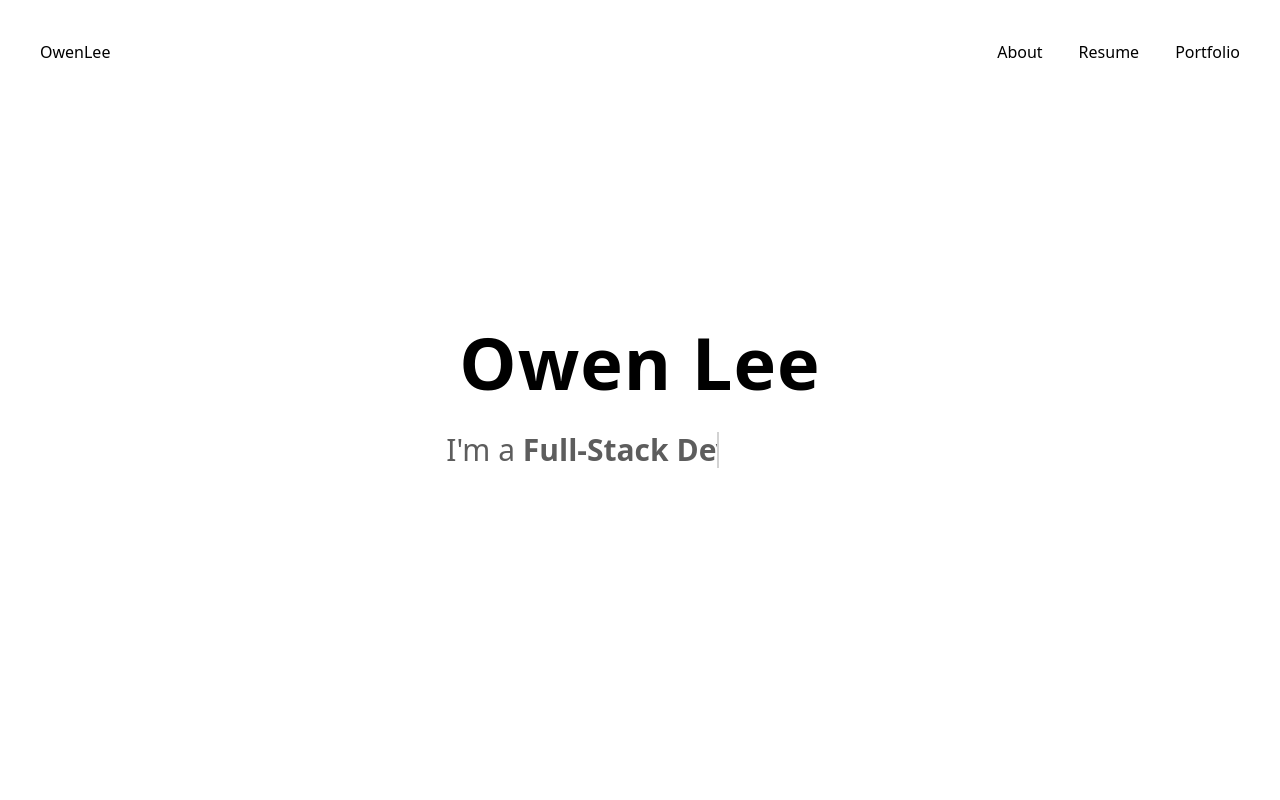
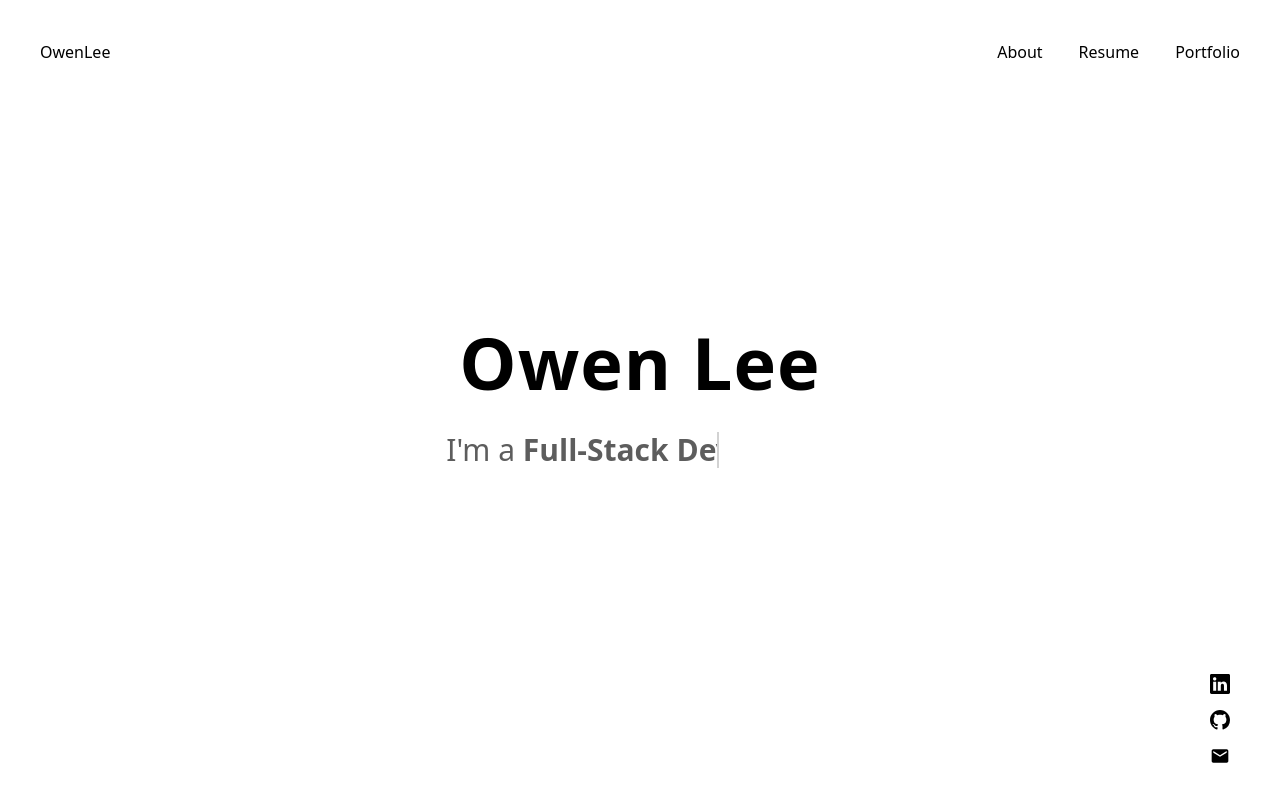
Before and after one commit to OwenLeee/personal-portfolio, a React (Create React App) app: page / in a window 1280 px wide. Built offline with nearby package versions, Linux system fonts and the light colour scheme.

Commit message:
feat: add SocialMediaBar

```diff
--- a/src/App.tsx
+++ b/src/App.tsx
@@ -1,4 +1,5 @@
 import NavBar from "./components/Navbar";
+import SocialMediaBar from "./components/SocialMediaBar";
 import LandingLayout from "./layouts/LandingLayout";
 
 function App() {
@@ -9,6 +10,7 @@ function App() {
         name: "Owen Lee",
         titles: ["Software Developer", "Full-Stack Developer"],
       }}
+      socialMedia={<SocialMediaBar />}
     />
   );
 }
--- /dev/null
+++ b/src/components/SocialMediaBar/index.tsx
@@ -0,0 +1,31 @@
+import { BsLinkedin, BsGithub } from "react-icons/bs";
+import { MdEmail } from "react-icons/md";
+import content from "../../data";
+import { SocialMedia } from "../../data/types";
+
+const socialMediaIconMap: Record<SocialMedia, React.ReactElement> = {
+  Linkedin: <BsLinkedin size={20} />,
+  GitHub: <BsGithub size={20} />,
+  Email: <MdEmail size={20} />,
+};
+
+const SocialMediaBar: React.FC<{}> = () => {
+  const { landing } = content;
+  const { socialMediasMetadata } = landing;
+
+  return (
+    <ul className="social-icons">
+      {socialMediasMetadata?.length &&
+        socialMediasMetadata.map((metadata, idx) => {
+          return (
+            <li key={`${metadata.socialMedia}-${idx}`}>
+              <a href={metadata.link} target="_blank">
+                {socialMediaIconMap[metadata.socialMedia]}
+              </a>
+            </li>
+          );
+        })}
+    </ul>
+  );
+};
+export default SocialMediaBar;
--- a/src/data/index.ts
+++ b/src/data/index.ts
@@ -16,7 +16,7 @@ const content: ContentType = {
   education,
   certificates,
   skills,
-  portfolio
+  portfolio,
 };
 
 export default content;
--- a/src/index.css
+++ b/src/index.css
@@ -61,4 +61,28 @@
     top: 0;
     width: 2px;
   }
+
+  .fixed-wrapper {
+    @apply relative my-0 mx-[50px];
+  }
+
+  .fixed-block {
+    @apply absolute bottom-[34px];
+  }
+
+  .block-left {
+    @apply left-0;
+  }
+
+  .block-right {
+    @apply right-0;
+  }
+
+  .social-icons {
+    @apply mb-0;
+  }
+
+  .social-icons > li {
+    @apply mt-4 text-center leading-none;
+  }
 }
--- a/src/layouts/LandingLayout.tsx
+++ b/src/layouts/LandingLayout.tsx
@@ -8,9 +8,14 @@ type MainContent = {
 interface ILandingLayout {
   navbar: React.ReactElement;
   main: MainContent;
+  socialMedia: React.ReactElement;
 }
 
-const LandingLayout: React.FC<ILandingLayout> = ({ navbar, main }) => {
+const LandingLayout: React.FC<ILandingLayout> = ({
+  navbar,
+  main,
+  socialMedia,
+}) => {
   const { name, titles } = main;
 
   const [headlineIdx, setHeadlineIdx] = useState<number>(0);
@@ -26,8 +31,8 @@ const LandingLayout: React.FC<ILandingLayout> = ({ navbar, main }) => {
   return (
     <>
       <header>{navbar}</header>
-      <section>
-        <div className="flex h-screen w-3/4 mx-auto p-3 col-8 items-center justify-center">
+      <section className="relative">
+        <div className="flex h-screen w-3/4 mx-auto sm:p-1 lg:p-3 col-8 items-center justify-center">
           <div className="flex flex-col text-center w-full">
             <h1 className="home-name">{name}</h1>
             <h4 className="home-headline w-full animate-opacity">
@@ -40,6 +45,9 @@ const LandingLayout: React.FC<ILandingLayout> = ({ navbar, main }) => {
             </h4>
           </div>
         </div>
+        <div className="fixed-wrapper">
+          <div className="fixed-block block-right">{socialMedia}</div>
+        </div>
       </section>
     </>
   );
```
Also changed, not shown: src/data/types.ts (+4 -3 lines).
